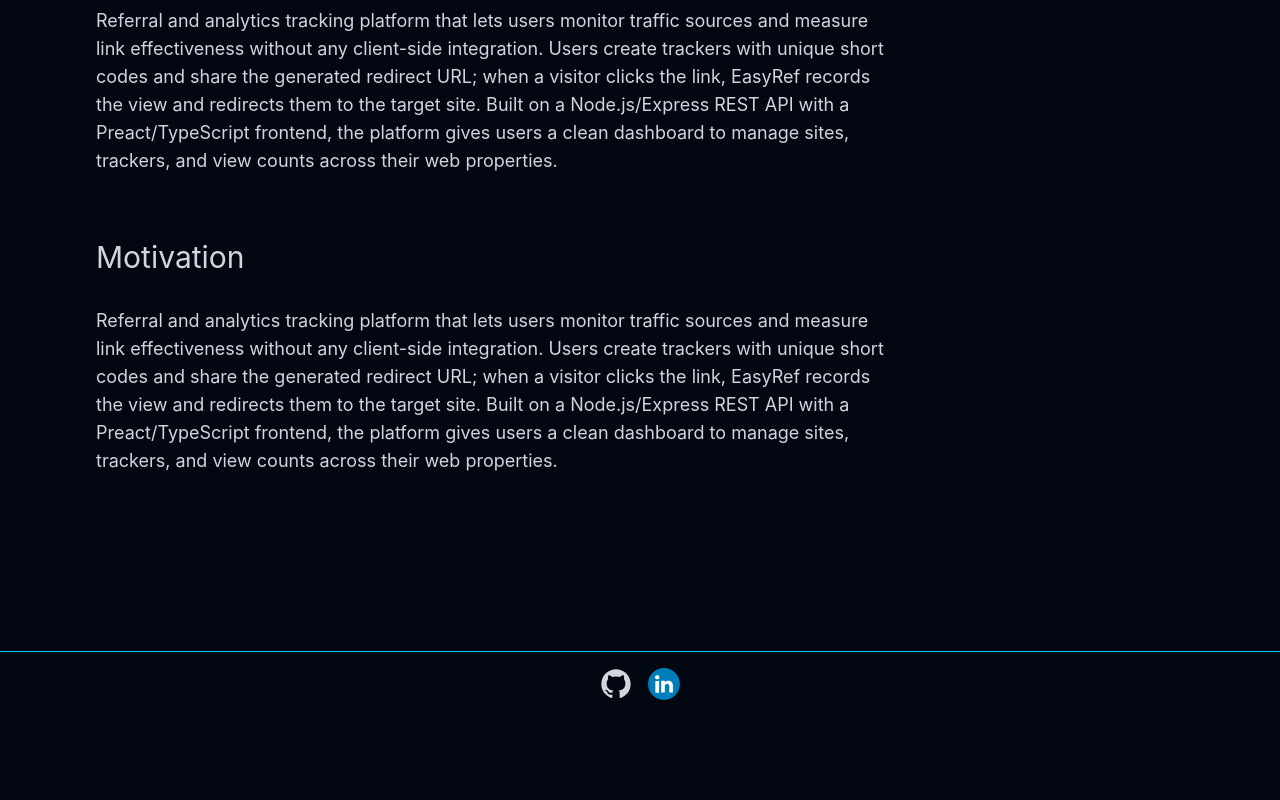
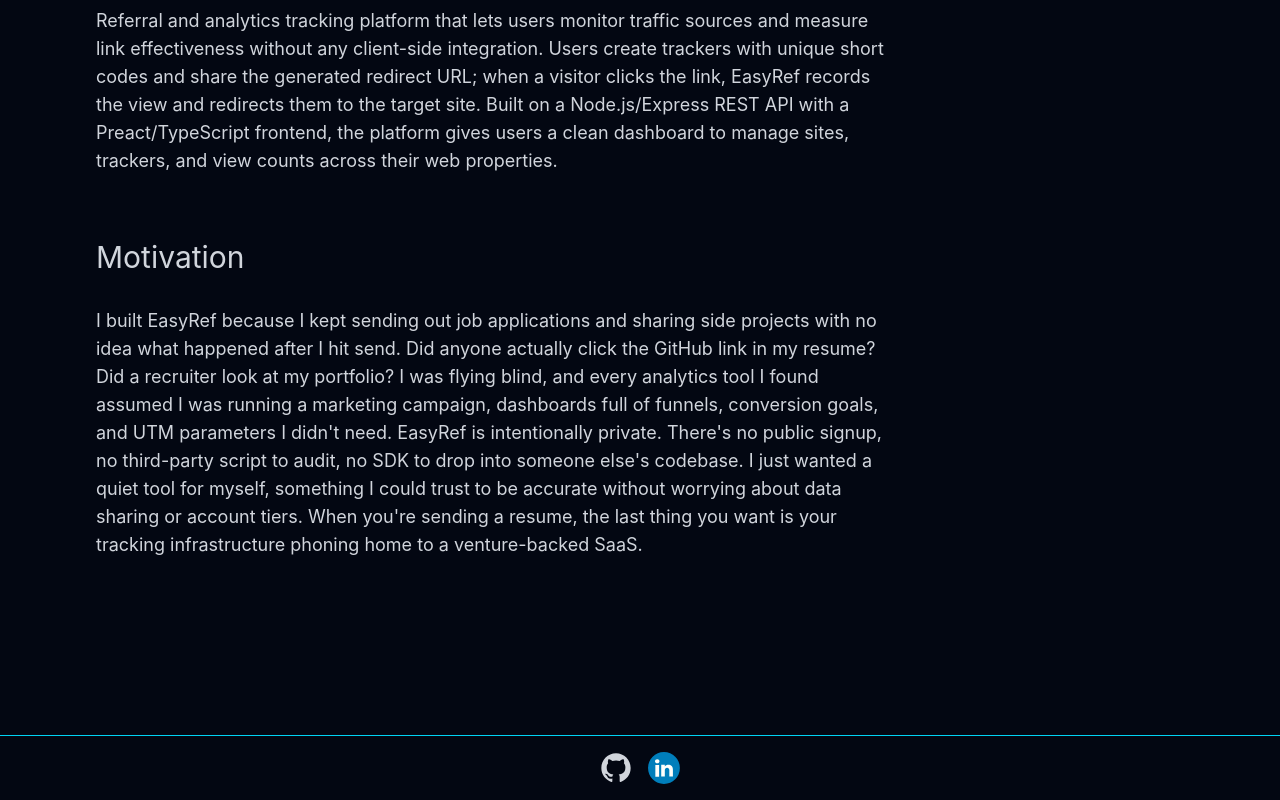
Before and after one commit to bradybridges/svelte-portfolio, a SvelteKit app: page /projects/easy-ref in a window 1280 px wide. Shown: the part 726-1526 px from the top of the page. Before the commit the page ends 1442 px from the top, so only its background shows below. Built offline with nearby package versions, Linux system fonts and the light colour scheme.

Commit message:
ui: fix motivation section text, update links to open new tab

```diff
--- a/src/routes/projects/[slug]/+page.svelte
+++ b/src/routes/projects/[slug]/+page.svelte
@@ -18,6 +18,7 @@
 							url={data.project.url}
 							ariaLabel={`View ${data.project.name} live application`}
 							label="Live Application"
+							target="_blank"
 						/>
 					{/if}
 
@@ -26,6 +27,7 @@
 							url={data.project.githubUrl}
 							ariaLabel="Visit Github repository page"
 							label="Github Repository"
+							target="_blank"
 						/>
 					{/if}
 				</div>
@@ -71,7 +73,7 @@
 				{#if data.project.motivation}
 					<div class="my-12">
 						<Heading level={2} classes="mb-4">Motivation</Heading>
-						<p class="py-4 text-lg">{data.project.description}</p>
+						<p class="py-4 text-lg">{data.project.motivation}</p>
 					</div>
 				{/if}
 			</div>
```
